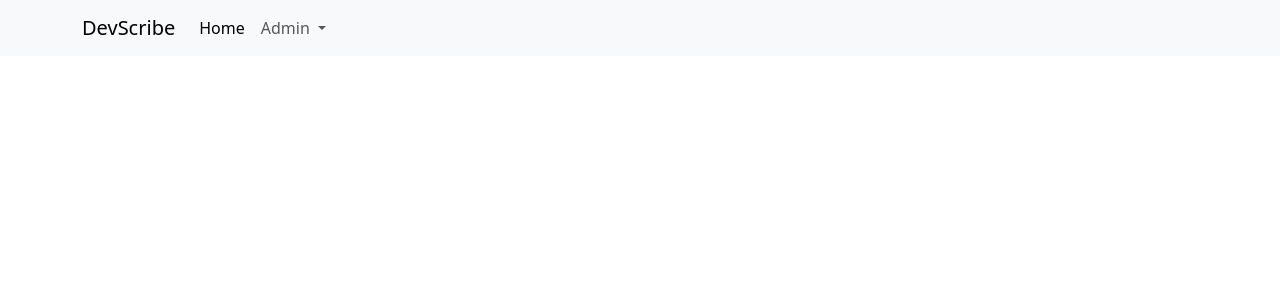
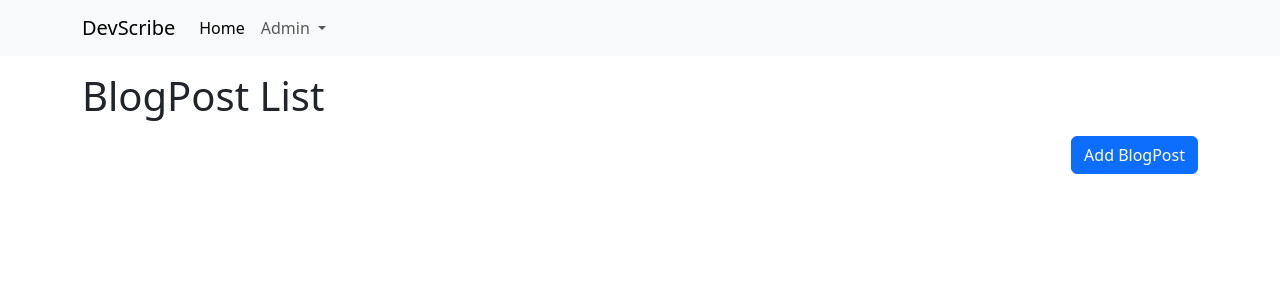
Before and after one commit to puruj/DevScribe.UI, an Angular app: page /admin/blogposts in a window 1280 px wide. Before the commit this address led to /. Shown: the top 300 px of the page. Built offline with nearby package versions, Linux system fonts and the light colour scheme.

Commit message:
create blogpost list component and routing

```diff
--- a/src/app/app-routing.module.ts
+++ b/src/app/app-routing.module.ts
@@ -3,6 +3,7 @@
 import { CategoryListComponent } from './features/category/category-list/category-list.component';
 import { AddCategoryComponent } from './features/category/add-category/add-category.component';
 import { EditCategoryComponent } from './features/category/edit-category/edit-category.component';
+import { BlogpostListComponent } from './features/blog-post/blogpost-list/blogpost-list.component';
 
 const routes: Routes = [
   {
@@ -16,6 +17,10 @@
   {
     path: 'admin/categories/:id',
     component: EditCategoryComponent
+  },
+  {
+    path: 'admin/blogposts',
+    component: BlogpostListComponent
   }
 ];
 
--- a/src/app/app.module.ts
+++ b/src/app/app.module.ts
@@ -9,6 +9,7 @@
 import { FormsModule } from '@angular/forms';
 import {HttpClientModule} from '@angular/common/http';
 import { EditCategoryComponent } from './features/category/edit-category/edit-category.component';
+import { BlogpostListComponent } from './features/blog-post/blogpost-list/blogpost-list.component';
 
 @NgModule({
   declarations: [
@@ -16,7 +17,8 @@
     NavbarComponent,
     CategoryListComponent,
     AddCategoryComponent,
-    EditCategoryComponent
+    EditCategoryComponent,
+    BlogpostListComponent
   ],
   imports: [
     BrowserModule,
--- a/src/app/core/components/navbar/navbar.component.html
+++ b/src/app/core/components/navbar/navbar.component.html
@@ -15,7 +15,8 @@
             </a>
             <ul class="dropdown-menu">
               <li><a class="dropdown-item" [routerLink]="['/admin/categories']">Categories</a></li>
-              <!-- <li><hr class="dropdown-divider"></li> -->
+              <li><hr class="dropdown-divider"></li>
+              <li><a class="dropdown-item" [routerLink]="['/admin/blogposts']">BlogPosts</a></li>
               <!-- <li><a class="dropdown-item" href="#">Something else here</a></li> -->
             </ul>
           </li>
--- /dev/null
+++ b/src/app/features/blog-post/blogpost-list/blogpost-list.component.html
@@ -0,0 +1,6 @@
+<div class="container">
+    <h1 class="mt-3">BlogPost List</h1>
+    <div class="d-flex justify-content-end mt-3">
+        <a [routerLink]="['/admin/blogposts/add']" class="btn btn-primary">Add BlogPost</a>
+    </div>
+</div>
```
Also changed, not shown: src/app/features/blog-post/blogpost-list/blogpost-list.component.ts (added, +10 -0 lines), src/app/features/blog-post/blogpost-list/blogpost-list.component.css (added), 1 other file (tests, documents, lock files or other folders).
